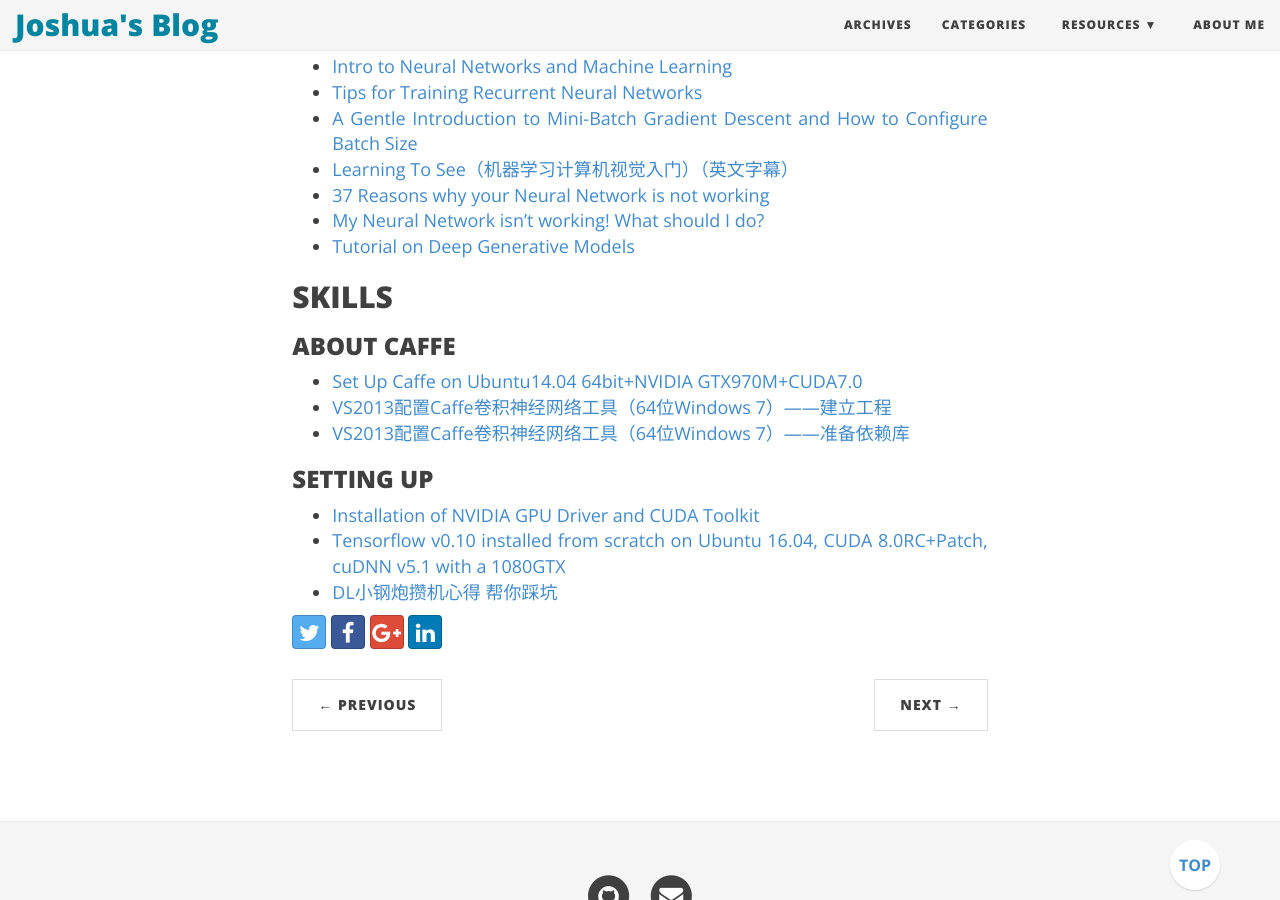
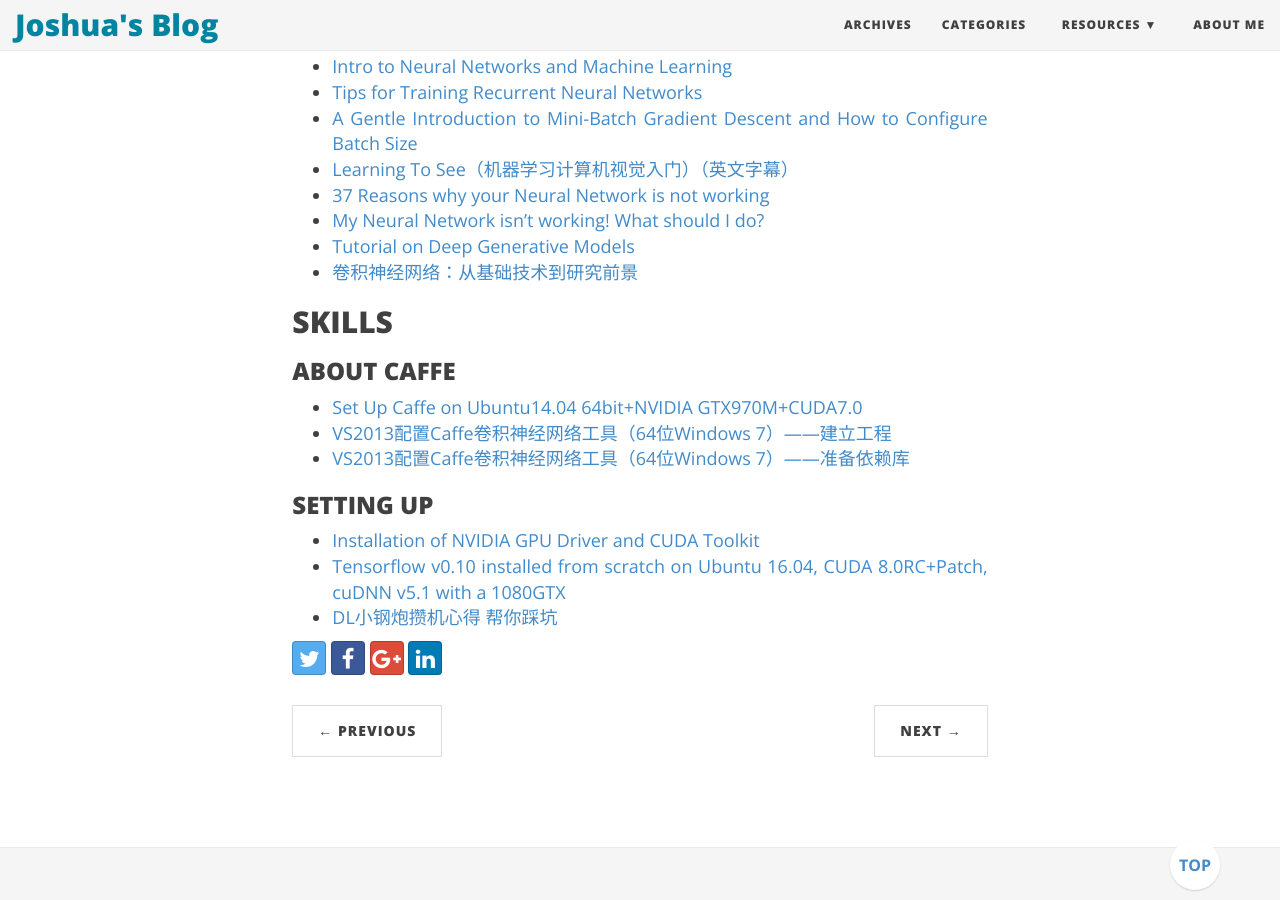
Before and after one commit to joshua19881228/joshua19881228.github.io, a Jekyll site: the page built from _posts/Computer_Vision/2016-08-25-my-jumble-of-computer-vision.md, in a window 1280 px wide and 900 px high, scrolled down 37087 px. Built offline with Jekyll 4.4.1, drawn with Linux system fonts in a browser that asks for light colours; nearby versions of some CDN libraries; formulas are drawn with MathJax 3; comment, search, counter and statistics services are not loaded.

Commit message:
update post

```diff
--- a/_posts/Computer_Vision/2016-08-25-my-jumble-of-computer-vision.md
+++ b/_posts/Computer_Vision/2016-08-25-my-jumble-of-computer-vision.md
@@ -950,6 +950,7 @@ I am going to maintain this page to record a few things about computer vision th
 * [37 Reasons why your Neural Network is not working](https://medium.com/@slavivanov/4020854bd607)
 * [My Neural Network isn't working! What should I do?](http://theorangeduck.com/page/neural-network-not-working)
 * [Tutorial on Deep Generative Models](http://www.shakirm.com/slides/DeepGenModelsTutorial.pdfg)
+* [卷积神经网络：从基础技术到研究前景](https://mp.weixin.qq.com/s?__biz=MzA3MzI4MjgzMw==&mid=2650740517&idx=1&sn=0b69d9a42f5ca18ed513cee309cc27a1&chksm=871ad35bb06d5a4d9f4d30e848c023247358db64af5b6d3fe6453412d992c1c5c49d4fe3aca6#rd)
 
 ## SKILLS ##
 
```
